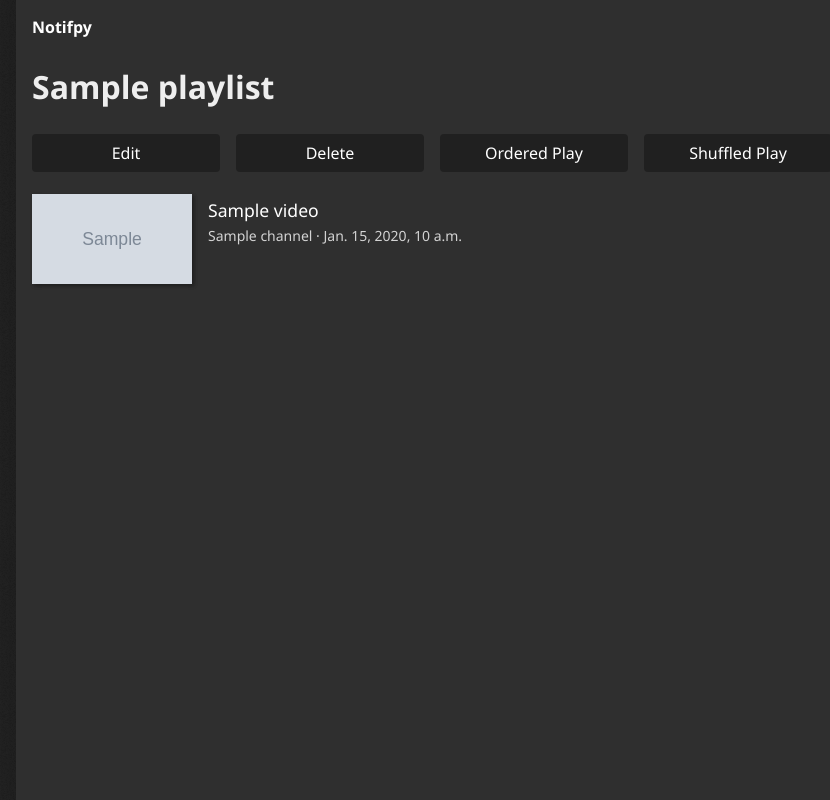
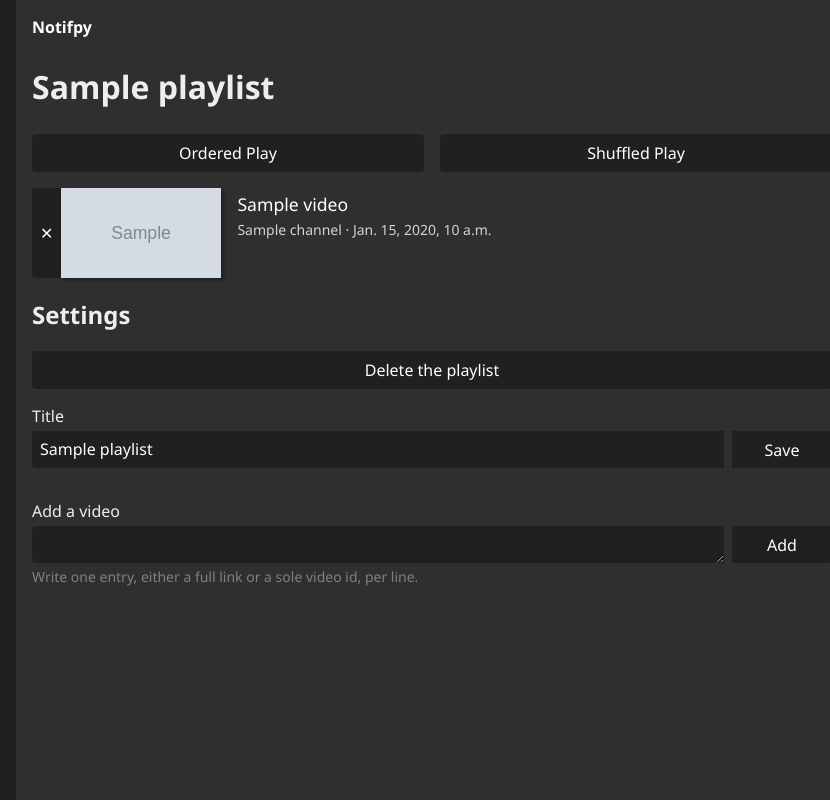
Before and after one commit to ychalier/notifpy, a Django app: template notifpy/templates/notifpy/playlist.html in a window 1280 px wide. Shown: the whole page, without its empty margins (208-1038 px from the left). Run offline with Django 3.2, Linux system fonts and the light colour scheme; the template is opened without the code that fills it: most values are stand-ins (such as "Sample title", 1, 10 or a date in 2020); grey boxes marked "Sample" are stand-in pictures; some libraries are stand-ins or nearby versions.

Commit message:
Playlist edition rework

```diff
--- a/notifpy/static/notifpy/css/layout.css
+++ b/notifpy/static/notifpy/css/layout.css
@@ -146,30 +146,35 @@ a:hover {
     margin-left: 4px;
 }
 
+.gallery--edit__elt, .gallery--edit__elt * {
+    box-sizing: border-box;
+}
+
 .vertical_command_pannel {
     display: flex;
     flex-direction: column;
-    justify-content: center;
-    font-size: 14px;
-    margin-right: 8px;
+    justify-content: space-between;
 }
 
-.vertical_command_pannel > form > input {
+.vertical_command_pannel > form {
+    display: flex;
+    flex-direction: row;
+    flex-grow: 1;
+}
+
+.vertical_command_pannel > form > input[type="submit"] {
     margin: 0;
     border-radius: 0;
-    padding: 4px;
+    padding: 0 8px 0 8px;
+    flex-grow: 1;
 }
 
 .vertical_command_pannel > form:first-child > input {
-    border-radius: 4px 4px 0 0;
+    border-radius: 4px 0 0 0;
 }
 
 .vertical_command_pannel > form:last-child > input {
-    border-radius: 0 0 4px 4px;
-}
-
-.vertical_command_pannel input {
-    width: 100%;
+    border-radius: 0 0 0 4px;
 }
 
 .command-panel {
--- a/notifpy/static/notifpy/css/video.css
+++ b/notifpy/static/notifpy/css/video.css
@@ -6,24 +6,8 @@
     flex-wrap: wrap;
 }
 
-.gallery--list {
-    max-width: 100%;
-    display: flex;
-    flex-direction: column;
-    justify-content: space-between;
-    flex-wrap: wrap;
-}
-
 .gallery--grid .video {
     margin-bottom: 16px;
-}
-
-.gallery--list .video {
-    width: 100%;
-    display: flex;
-    flex-direction: row;
-    justify-content: flex-start;
-    margin-bottom: 8px;
 }
 
 .gallery--edit .video {
@@ -33,7 +17,7 @@
     justify-content: flex-start;
 }
 
-.gallery--list .video__thumbnail, .gallery--edit .video__thumbnail, .gallery--list .video__thumbnail img, .gallery--edit .video__thumbnail img {
+.gallery--edit .video__thumbnail, .gallery--edit .video__thumbnail img {
     margin-right: 16px;
     width: 160px;
     height: 90px;
@@ -43,7 +27,7 @@
     display: flex;
     flex-direction: row;
     justify-content: space-between;
-    margin-bottom: 8px;
+    margin-bottom: 16px;
 }
 
 .video {
--- a/notifpy/templates/notifpy/playlist.html
+++ b/notifpy/templates/notifpy/playlist.html
@@ -5,20 +5,76 @@
 
 {% block body %}
 <h1>{{playlist.title}}</h1>
-<div class="command-panel">
-    <a class="command__button" href="{% url 'notifpy:edit_playlist' slug=playlist.slug %}">Edit</a>
-    <a class="command__button" href="{% url 'notifpy:delete_playlist' slug=playlist.slug %}">Delete</a>
+
+<p class="command-panel">
+    <!--<a class="command__button" href="{% url 'notifpy:edit_playlist' slug=playlist.slug %}">Edit</a>
+    <a class="command__button" href="{% url 'notifpy:delete_playlist' slug=playlist.slug %}">Delete</a>-->
     <a class="command__button" href="{{playlist.url_ranked}}">Ordered Play</a>
     <a class="command__button" href="{{playlist.url_shuffled}}">Shuffled Play</a>
-</div>
-<br>
-<div class="gallery--list">
+</p>
+
+<div class="gallery--edit">
     {% if playlist.videos.all %}
     {% for entry in playlist.get_videos %}
-    {% include "notifpy/video.html" with video=entry.video %}
+    <div class="gallery--edit__elt">
+        <div class="vertical_command_pannel">
+            {% if not forloop.first %}
+            <form method="get" action="{% url 'notifpy:move_playlist' slug=playlist.slug order=entry.order direction="up"%}">
+                {% csrf_token %}
+                <input class="command__button" type="submit" value="&uarr;" />
+            </form>
+            {% endif %}
+            <form method="post" action="{% url 'notifpy:remove_playlist' slug=playlist.slug %}">
+                <input hidden name="id" value="{{entry.video.id}}" />
+                {% csrf_token %}
+                <input class="command__button" type="submit" value="&#10005;" />
+            </form>
+            {% if not forloop.last %}
+            <form method="get" action="{% url 'notifpy:move_playlist' slug=playlist.slug order=entry.order direction="down"%}">
+                {% csrf_token %}
+                <input class="command__button" type="submit" value="&darr;" />
+            </form>
+            {% endif %}
+        </div>
+        {% include "notifpy/video.html" with video=entry.video %}
+    </div>
     {% endfor %}
     {% else %}
     <p>No video in this playlist.</p>
     {% endif %}
 </div>
+
+<h2>Settings</h2>
+
+<p class="command-panel">
+    <a class="command__button" href="{% url 'notifpy:delete_playlist' slug=playlist.slug %}">Delete the playlist</a>
+</p>
+
+<div class="setting">
+    <div class="setting__title">Title</div>
+    <div class="setting__body">
+        <form class="setting__el--inline setting__el--inline--fixed_height" action="{% url 'notifpy:edit_playlist' slug=playlist.slug %}" method="POST">
+            <input class="setting__el--inline__item setting__el__border--first" type="text" name="title" value="{{playlist.title}}" placeholder="Title" />
+            {% csrf_token %}
+            <input class="setting__el--inline__item setting__el__border--last setting__el--inline__item setting__el--inline__item--submit" type="submit" value="Save" />
+        </form>
+    </div>
+</div>
+
+<div class="setting">
+    <div class="setting__title">Add a video</div>
+    <div class="setting__body">
+        <form class="setting__el--inline setting__el--inline--fixed_height" action="{% url 'notifpy:add_playlist' slug=playlist.slug %}" method="POST">
+            <textarea class="setting__el--inline__item setting__el__border--first" name="video" rows="8" ></textarea>
+            {% csrf_token %}
+            <input class="setting__el--inline__item setting__el__border--last setting__el--inline__item setting__el--inline__item--submit" type="submit" value="Add" />
+        </form>
+        <p class="setting__el--hint">
+            Write one entry, either a full link or a sole video id, per line.
+        </p>
+    </div>
+</div>
+
+<br>
+
 {% endblock %}
--- a/notifpy/templates/notifpy/playlists.html
+++ b/notifpy/templates/notifpy/playlists.html
@@ -14,7 +14,6 @@
 <div class="playlist">
     <div class="playlist__header">
         <a href="{% url 'notifpy:playlist' slug=playlist.slug %}"><h3>{{ playlist.title }}</h3></a>
-        <a href="{% url 'notifpy:edit_playlist' slug=playlist.slug %}"><img class="playlist__icon" src="{% static 'notifpy/icons/gear.svg' %}" /></a>
         <a href="{{playlist.url_ranked}}"><img class="playlist__icon" src="{% static 'notifpy/icons/play.svg' %}" /></a>
         <a href="{{playlist.url_shuffled}}"><img class="playlist__icon" src="{% static 'notifpy/icons/random.svg' %}" /></a>
     </div>
```
Also changed, not shown: notifpy/templates/notifpy/channel.html (+6 -2 lines), notifpy/templates/notifpy/edit_playlist.html (deleted, +0 -56 lines), notifpy/views.py (+8 -10 lines).
